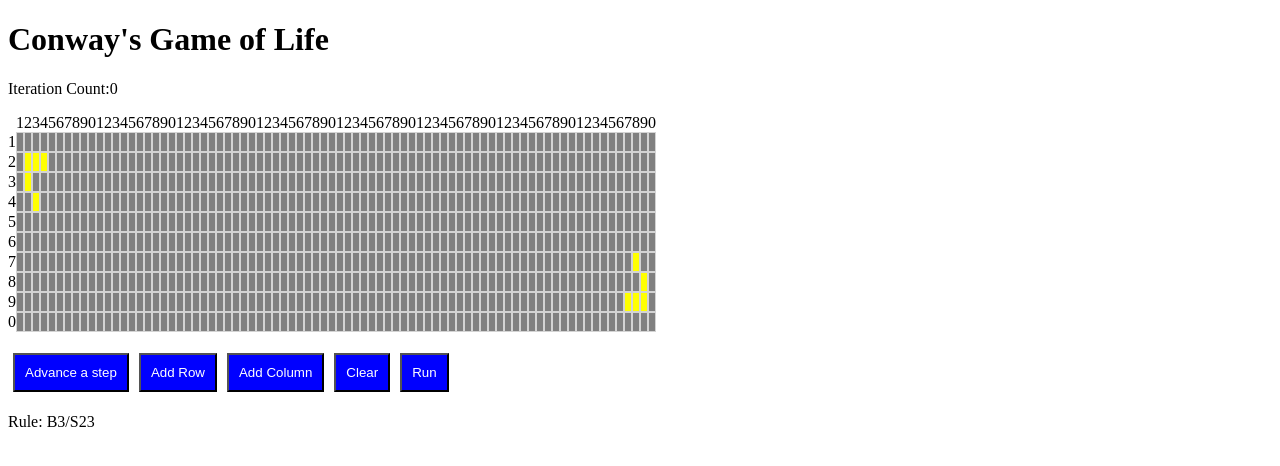
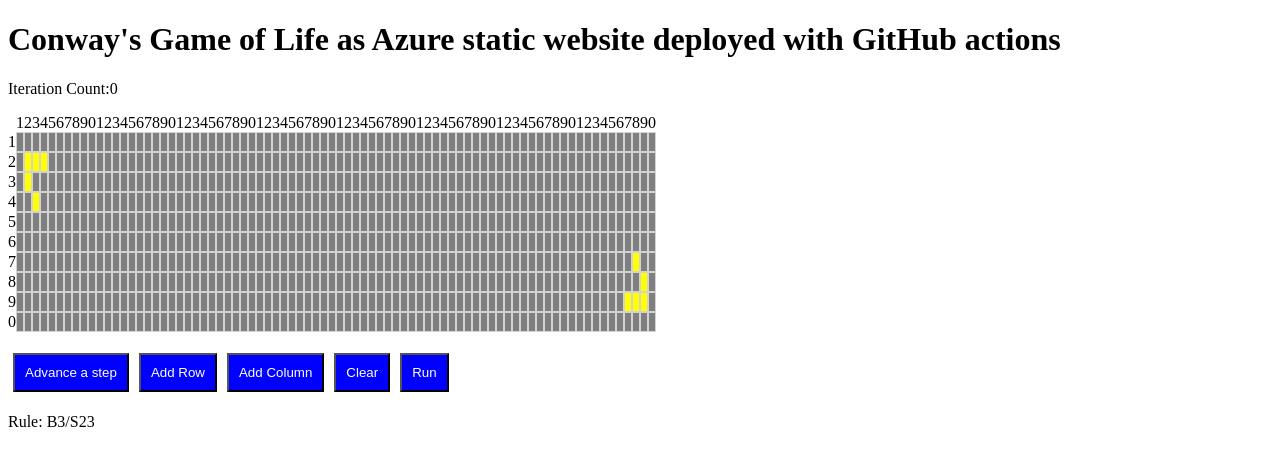
Before and after one commit to BendSkiDad/ConwayGameOfLife1, a plain HTML site: page index.html in a window 1280 px wide. Drawn offline with Linux system fonts and the light colour scheme.

Commit message:
change heading

```diff
--- a/index.html
+++ b/index.html
@@ -23,7 +23,7 @@
 
 <body>
   <header>
-    <h1>Conway's Game of Life</h1>
+    <h1>Conway's Game of Life as Azure static website deployed with GitHub actions</h1>
   </header>
   <main>
     <div id="root"></div>
```
